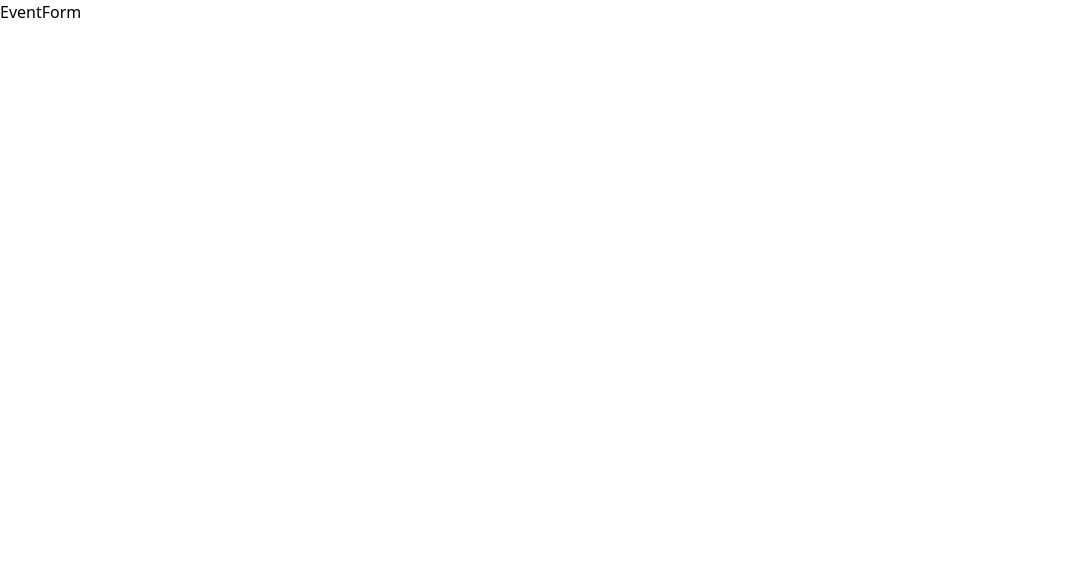
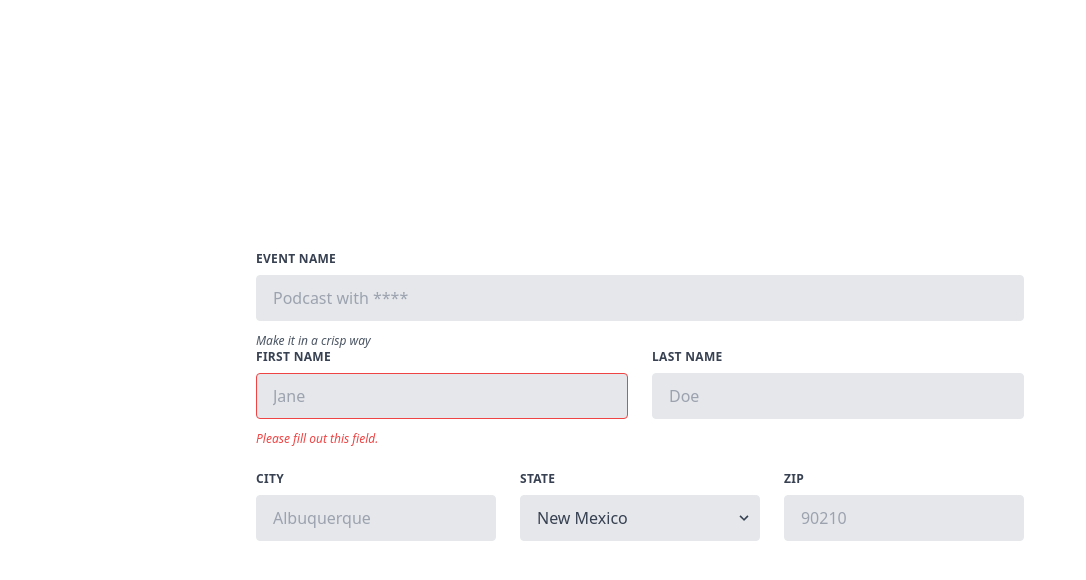
Before and after one commit to rajPadval/event-planner, a React (Create React App) app: page / in a window 1280 px wide. Shown: the top 580 px of the page, without its empty margins (0-1086 px from the left). Built offline with nearby package versions, Linux system fonts and the light colour scheme; no server answers.

Commit message:
added .env file

```diff
--- a/src/components/EventForm.js
+++ b/src/components/EventForm.js
@@ -1,7 +1,125 @@
 import React from "react";
 
+const apiKey = process.env.RAPID_API_KEY;
+console.log(apiKey);
 const EventForm = () => {
-  return <div>EventForm</div>;
+  return (
+    <>
+      <div className="w-full h-screen flex justify-center items-center">
+        <form className="w-[80vw] md:w-[80vw] lg:w-[60vw] ">
+          <div className="flex flex-wrap -mx-3 mb-6">
+            <div className="w-full px-3">
+              <label
+                className="block uppercase tracking-wide text-gray-700 text-xs font-bold mb-2"
+                for="grid-event-name"
+              >
+                Event Name
+              </label>
+              <input
+                className="appearance-none block w-full bg-gray-200 text-gray-700 border border-gray-200 rounded py-3 px-4 mb-3 leading-tight focus:outline-none focus:bg-white focus:border-gray-500"
+                id="grid-event-name"
+                type="text"
+                placeholder="Podcast with ****"
+              />
+              <p className="text-gray-600 text-xs italic">
+                Make it in a crisp way
+              </p>
+            </div>
+            <div className="flex flex-wrap -mx-3 mb-6"></div>
+            <div className="w-full md:w-1/2 px-3 mb-6 md:mb-0">
+              <label
+                className="block uppercase tracking-wide text-gray-700 text-xs font-bold mb-2"
+                for="grid-first-name"
+              >
+                First Name
+              </label>
+              <input
+                className="appearance-none block w-full bg-gray-200 text-gray-700 border border-red-500 rounded py-3 px-4 mb-3 leading-tight focus:outline-none focus:bg-white"
+                id="grid-first-name"
+                type="text"
+                placeholder="Jane"
+              />
+              <p className="text-red-500 text-xs italic">
+                Please fill out this field.
+              </p>
+            </div>
+            <div className="w-full md:w-1/2 px-3">
+              <label
+                className="block uppercase tracking-wide text-gray-700 text-xs font-bold mb-2"
+                for="grid-last-name"
+              >
+                Last Name
+              </label>
+              <input
+                className="appearance-none block w-full bg-gray-200 text-gray-700 border border-gray-200 rounded py-3 px-4 leading-tight focus:outline-none focus:bg-white focus:border-gray-500"
+                id="grid-last-name"
+                type="text"
+                placeholder="Doe"
+              />
+            </div>
+          </div>
+
+          <div className="flex flex-wrap -mx-3 mb-2">
+            <div className="w-full md:w-1/3 px-3 mb-6 md:mb-0">
+              <label
+                className="block uppercase tracking-wide text-gray-700 text-xs font-bold mb-2"
+                for="grid-city"
+              >
+                City
+              </label>
+              <input
+                className="appearance-none block w-full bg-gray-200 text-gray-700 border border-gray-200 rounded py-3 px-4 leading-tight focus:outline-none focus:bg-white focus:border-gray-500"
+                id="grid-city"
+                type="text"
+                placeholder="Albuquerque"
+              />
+            </div>
+            <div className="w-full md:w-1/3 px-3 mb-6 md:mb-0">
+              <label
+                className="block uppercase tracking-wide text-gray-700 text-xs font-bold mb-2"
+                for="grid-state"
+              >
+                State
+              </label>
+              <div className="relative">
+                <select
+                  className="block appearance-none w-full bg-gray-200 border border-gray-200 text-gray-700 py-3 px-4 pr-8 rounded leading-tight focus:outline-none focus:bg-white focus:border-gray-500"
+                  id="grid-state"
+                >
+                  <option>New Mexico</option>
+                  <option>Missouri</option>
+                  <option>Texas</option>
+                </select>
+                <div className="pointer-events-none absolute inset-y-0 right-0 flex items-center px-2 text-gray-700">
+                  <svg
+                    className="fill-current h-4 w-4"
+                    xmlns="http://www.w3.org/2000/svg"
+                    viewBox="0 0 20 20"
+                  >
+                    <path d="M9.293 12.95l.707.707L15.657 8l-1.414-1.414L10 10.828 5.757 6.586 4.343 8z" />
+                  </svg>
+                </div>
+              </div>
+            </div>
+            <div className="w-full md:w-1/3 px-3 mb-6 md:mb-0">
+              <label
+                className="block uppercase tracking-wide text-gray-700 text-xs font-bold mb-2"
+                for="grid-zip"
+              >
+                Zip
+              </label>
+              <input
+                className="appearance-none block w-full bg-gray-200 text-gray-700 border border-gray-200 rounded py-3 px-4 leading-tight focus:outline-none focus:bg-white focus:border-gray-500"
+                id="grid-zip"
+                type="text"
+                placeholder="90210"
+              />
+            </div>
+          </div>
+        </form>
+      </div>
+    </>
+  );
 };
 
 export default EventForm;
```
Also changed, not shown: 1 other file (tests, documents, lock files or other folders).
